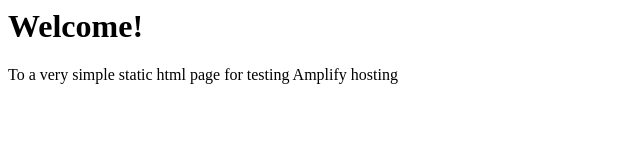
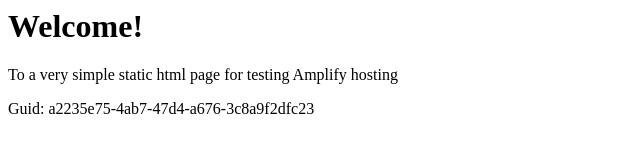
Before and after one commit to aws-aemilia-iad/Github-PR-Commit-Integration-Test-DoNotTouch-Gith-P5X5MO5I-v1-preprod-us-east-1, a website: page src/index.html in a window 1280 px wide. Shown: the whole page, without its empty margins (0-640 px from the left). Drawn offline with Linux system fonts and the light colour scheme.

Commit message:
commit from integ tests

```diff
--- a/src/index.html
+++ b/src/index.html
@@ -1,3 +1,5 @@
+
+
 <html lang="en">
 
 <head>
@@ -10,6 +12,6 @@
 <body>
     <h1>Welcome!</h1>
     <p>To a very simple static html page for testing Amplify hosting</p>
-</body>
+    <p>Guid: a2235e75-4ab7-47d4-a676-3c8a9f2dfc23</p></body>
 
 </html>
```
